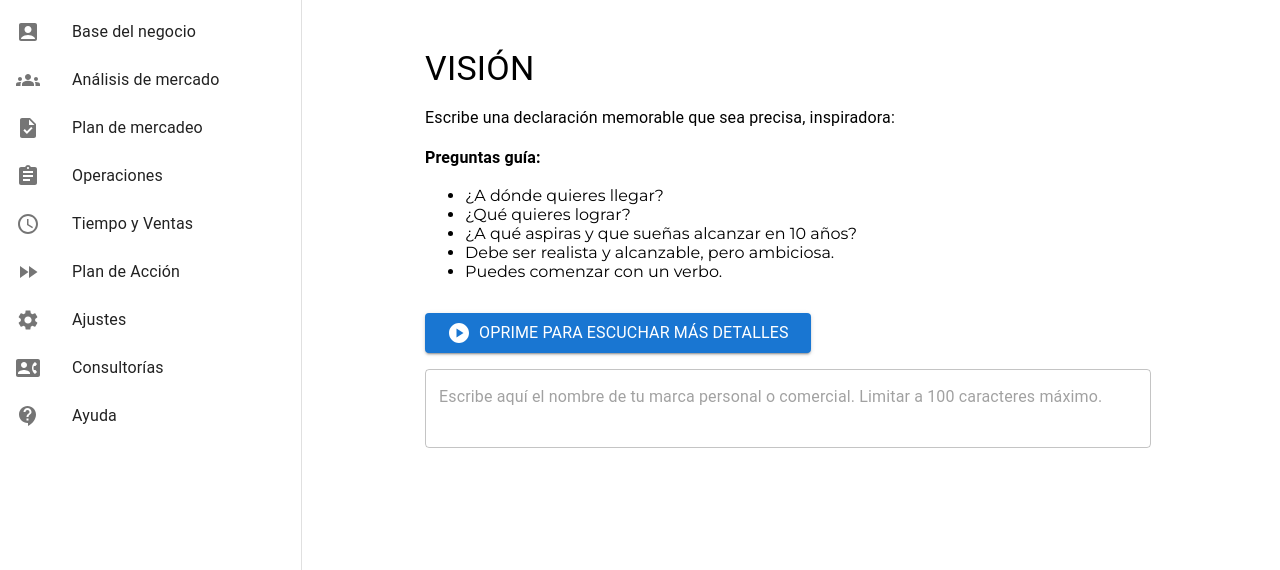
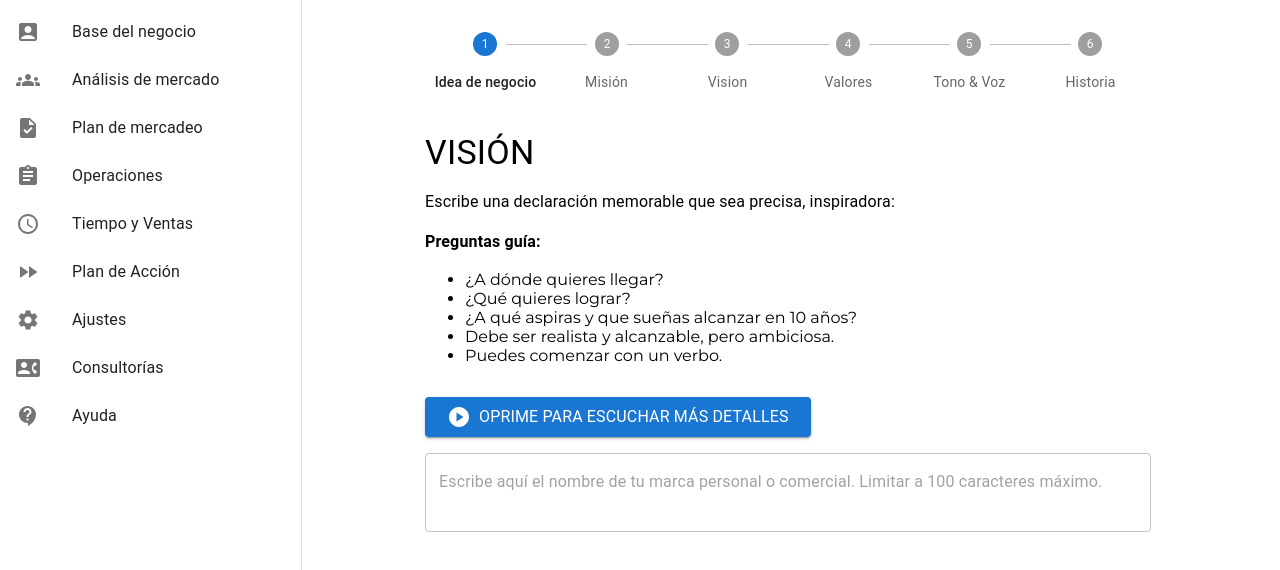
Before and after one commit to eluciano11/yes, a Next.js app: page /plans/1/vision in a window 1280 px wide. Shown: the top 570 px of the page. Built offline with nearby package versions, Linux system fonts and the light colour scheme.

Commit message:
refactor(client): Adds stepper

```diff
--- /dev/null
+++ b/app/plans/[id]/layout.tsx
@@ -0,0 +1,61 @@
+"use client";
+
+import { Box, Step, StepButton, StepLabel, Stepper } from "@mui/material";
+import { PropsWithChildren } from "react";
+import Link from "next/link";
+
+interface Step {
+  label: string;
+  path: string;
+  completed: boolean;
+}
+
+const Steps: Step[] = [
+  {
+    label: "Idea de negocio",
+    path: "/plans/1/business-idea",
+    completed: false,
+  },
+  {
+    label: "Misión",
+    path: "/plans/1/mission",
+    completed: false,
+  },
+  {
+    label: "Vision",
+    path: "/plans/1/vision",
+    completed: false,
+  },
+  {
+    label: "Valores",
+    path: "/plans/1/values",
+    completed: false,
+  },
+  {
+    label: "Tono & Voz",
+    path: "/plans/1/voice",
+    completed: false,
+  },
+  {
+    label: "Historia",
+    path: "/plans/1/history",
+    completed: false,
+  },
+];
+
+export default function PlanLayout({ children }: PropsWithChildren) {
+  return (
+    <Box mt={3}>
+      <Stepper alternativeLabel>
+        {Steps.map((step) => (
+          <Step key={step.label} disabled={false}>
+            <StepButton href={step.path} LinkComponent={Link}>
+              <StepLabel>{step.label}</StepLabel>
+            </StepButton>
+          </Step>
+        ))}
+      </Stepper>
+      {children}
+    </Box>
+  );
+}
--- a/app/plans/[id]/vision/page.tsx
+++ b/app/plans/[id]/vision/page.tsx
@@ -1,3 +1,5 @@
+"use client";
+
 import { Box, TextField, Typography } from "@mui/material";
 import Section from "@yes/components/Section";
 
--- a/components/VoiceBuilder.tsx
+++ b/components/VoiceBuilder.tsx
@@ -46,7 +46,7 @@ export default function VoiceBuilder({
       }
       helpUrl="https://www.youtube.com/watch?v=9bZkp7q19f0"
     >
-      <Box p={3}>
+      <Box py={3}>
         <Typography variant="body1" display="inline">
           Mi marca
         </Typography>
```
Also changed, not shown: app/plans/[id]/tone/page.tsx (deleted, +0 -28 lines).
